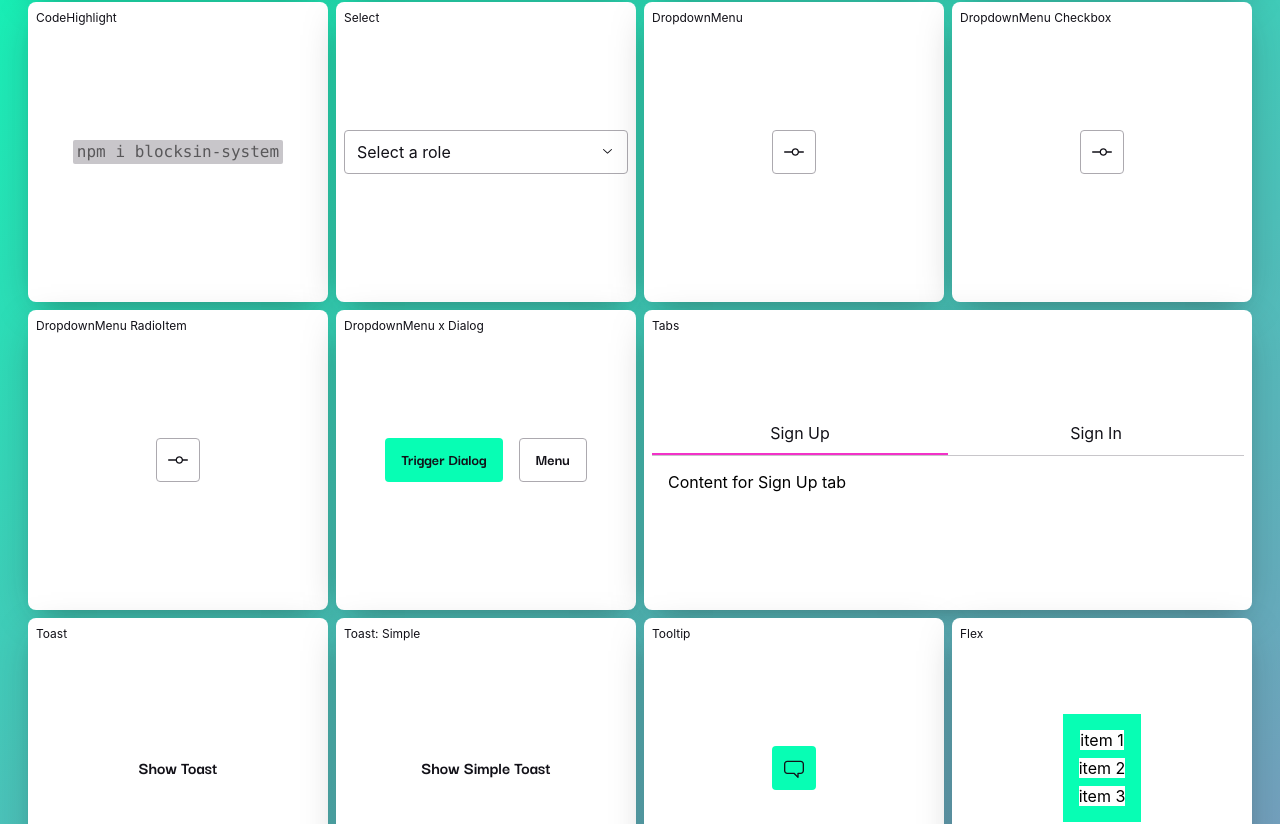
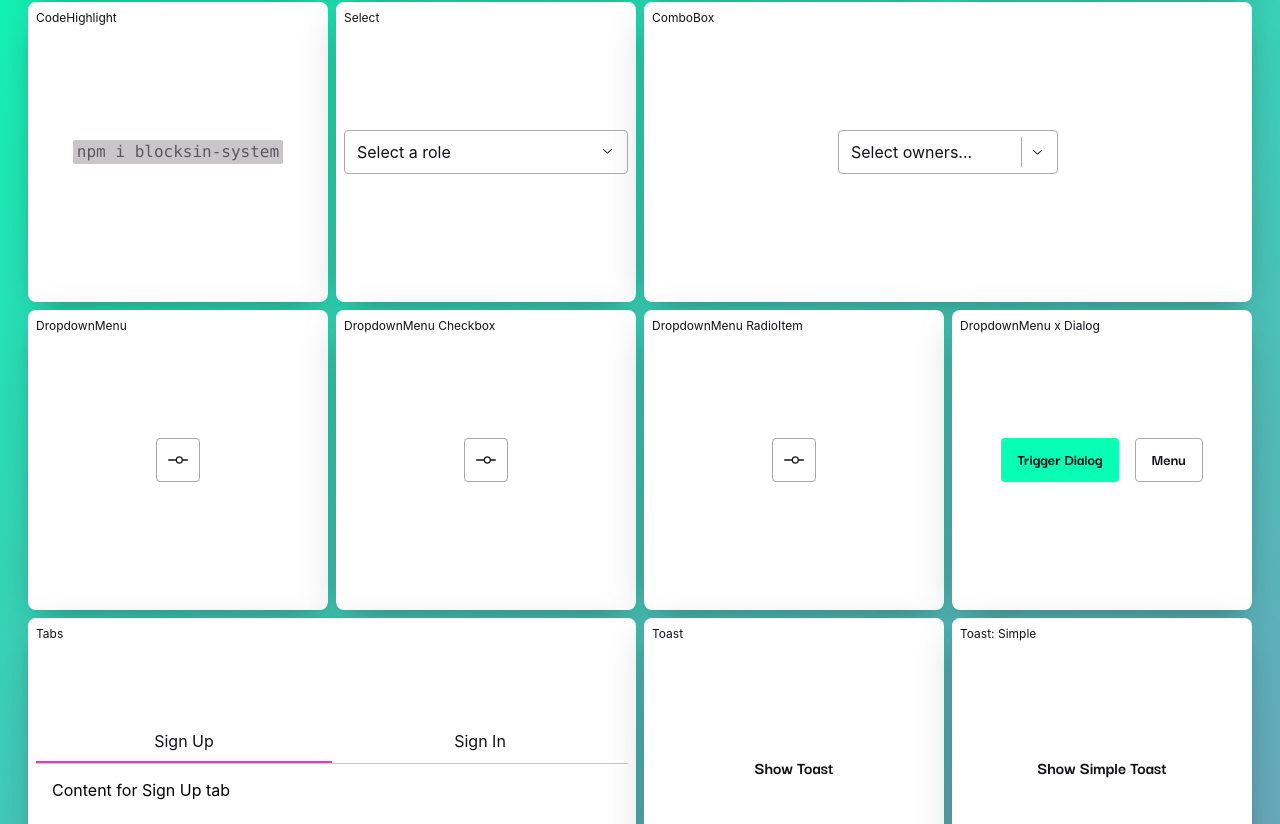
Before and after one commit to sebastiangrochocki/components-playground, a React (Create React App) app: page / in a window 1280 px wide. Shown: the part 1254-2078 px from the top of the page. Built offline with nearby package versions, Linux system fonts and the light colour scheme.

Commit message:
add combobox

```diff
--- a/package.json
+++ b/package.json
@@ -17,6 +17,7 @@
     "@testing-library/jest-dom": "^5.17.0",
     "@testing-library/react": "^13.4.0",
     "@testing-library/user-event": "^13.5.0",
+    "react-select": "^5.8.0",
     "react": "^18.2.0",
     "react-dom": "^18.2.0",
     "react-scripts": "5.0.1",
--- a/src/App.js
+++ b/src/App.js
@@ -30,6 +30,7 @@ import {
   Select,
   Tabs,
   Tooltip,
+  ComboBox,
 } from "./src/index";
 import {
   Component2Icon,
@@ -181,6 +182,43 @@ function App() {
   //
   //
   //
+  // eslint-disable-next-line
+  const [usersData, setUsersData] = useState([
+    {
+      _id: "1",
+      username: "John Doe",
+      email: "john@example.com",
+      avatar: Beaver,
+    },
+    {
+      _id: "2",
+      username: "Zeb Bonk",
+      email: "jane@example.com",
+      avatar: Beaver,
+    },
+    {
+      _id: "3",
+      username: "Beaver Zoe",
+      email: "jane@example.com",
+      avatar: Beaver,
+    },
+  ]); // Mock users data
+  const [selectedOwners, setSelectedOwners] = useState([]);
+  //
+  //
+  const options = usersData.map((user) => ({
+    label: user.username,
+    value: user._id,
+    avatar: user.avatar,
+  }));
+
+  const handleChange = (selectedOptions) => {
+    setSelectedOwners(selectedOptions);
+  };
+  //
+  //
+  //
+
   return (
     <Flex customClass="Body">
       <Dialog.Root
@@ -242,7 +280,7 @@ function App() {
         <img src={Logo} className="Logo" alt="Design System" />
 
         <Heading level={2} weight="bold">
-          BlocksIn System v.1.3.3
+          BlocksIn System v.1.3.4
         </Heading>
         <Heading level={4}>React Component Library</Heading>
         <Flex
@@ -400,6 +438,18 @@ function App() {
               <Select.Item value="Brand">Brand Designer</Select.Item>
             </Select.Content>
           </Select>
+        </div>
+
+        <div className="box box2x" style={{ overflow: "visible" }}>
+          <span className="title">ComboBox</span>
+
+          <ComboBox
+            options={options}
+            value={selectedOwners}
+            onChange={handleChange}
+            placeholder="Select owners..."
+            isMulti={true}
+          />
         </div>
         <div className="box">
           <span className="title">DropdownMenu</span>
@@ -565,7 +615,7 @@ function App() {
           />
         </div>
 
-        <div className="box">
+        <div className="box box2x">
           <span className="title">Tooltip</span>
           <Tooltip delayDuration={200}>
             <Tooltip.Trigger asChild>
@@ -754,7 +804,7 @@ function App() {
           <Tag text="Demo" variant="Demo" />
           <Tag text="Default" />
         </div>
-        <div className="box">
+        <div className="box box2x">
           <span className="title">TextArea</span>
 
           <TextArea
--- /dev/null
+++ b/src/src/ComboBox.js
@@ -0,0 +1,75 @@
+import React, { forwardRef } from "react";
+import Select, { components } from "react-select";
+import {
+  ChevronDownIcon,
+  ChevronUpIcon,
+  Cross2Icon,
+} from "@radix-ui/react-icons";
+import "./radix-styles/ComboBox.scss";
+
+const ComboBox = forwardRef(
+  ({ options, value, onChange, placeholder, isMulti, fluid }, ref) => {
+    const CustomDropdownIndicator = (props) => (
+      <components.DropdownIndicator {...props}>
+        {props.selectProps.menuIsOpen ? <ChevronUpIcon /> : <ChevronDownIcon />}
+      </components.DropdownIndicator>
+    );
+
+    const CustomMultiValueRemove = (props) => (
+      <components.MultiValueRemove {...props}>
+        <Cross2Icon />
+      </components.MultiValueRemove>
+    );
+
+    const CustomClearIndicator = (props) => (
+      <components.ClearIndicator {...props}>
+        <Cross2Icon />
+      </components.ClearIndicator>
+    );
+
+    const CustomOption = (props) => (
+      <components.Option {...props}>
+        {props.data.avatar && (
+          <div className="SelectAvatar">
+            <img src={props.data.avatar} alt="" />
+          </div>
+        )}
+        {props.children}
+      </components.Option>
+    );
+
+    const CustomMultiValueLabel = (props) => (
+      <components.MultiValueLabel {...props}>
+        {props.data.avatar && (
+          <div className="SelectAvatar">
+            <img src={props.data.avatar} alt="" />
+          </div>
+        )}
+        {props.children}
+      </components.MultiValueLabel>
+    );
+
+    return (
+      <Select
+        isMulti={isMulti}
+        fluid={fluid}
+        options={options}
+        value={value}
+        onChange={onChange}
+        placeholder={placeholder}
+        classNamePrefix="ComboBoxTrigger"
+        className={`ComboBox ${fluid ? "fluid" : ""}`}
+        components={{
+          DropdownIndicator: CustomDropdownIndicator,
+          MultiValueRemove: CustomMultiValueRemove,
+          Option: CustomOption,
+          MultiValueLabel: CustomMultiValueLabel,
+          ClearIndicator: CustomClearIndicator,
+        }}
+        ref={ref}
+      />
+    );
+  }
+);
+
+export default ComboBox;
--- a/src/src/index.js
+++ b/src/src/index.js
@@ -4,6 +4,7 @@ export { default as Badge } from "./Badge";
 export { default as Button } from "./Button";
 export { default as Checkbox } from "./Checkbox";
 export { default as CodeHighlight } from "./CodeHighlight";
+export { default as ComboBox } from "./ComboBox";
 export { default as DropdownMenu } from "./DropdownMenu";
 export { default as Flex } from "./Flex";
 export { default as Heading } from "./Heading";
--- a/src/src/radix-styles/MultiSelect.scss
+++ b/src/src/radix-styles/ComboBox.scss
@@ -1,5 +1,8 @@
-.MultiSelect {
-  .MultiSelectTrigger__control {
+.ComboBox {
+  &.fluid {
+    width: 100%;
+  }
+  .ComboBoxTrigger__control {
     min-height: 44px;
     min-width: 220px;
     border: 1px solid var(--border-neutral);
@@ -16,12 +19,12 @@
     background-color: var(--background-neutral-container);
     box-sizing: border-box;
   }
-  .MultiSelectTrigger__value-container {
+  .ComboBoxTrigger__value-container {
     padding: 0;
     margin: 0;
     display: flex;
     gap: var(--size-50);
-    .MultiSelectTrigger__multi-value {
+    .ComboBoxTrigger__multi-value {
       margin: 0;
       padding: var(--size-50);
       border-radius: var(--size-50);
@@ -36,7 +39,7 @@
         height: 24px;
         margin-left: var(--size-50);
       }
-      .MultiSelectTrigger__multi-value__remove {
+      .ComboBoxTrigger__multi-value__remove {
         width: 28px;
         height: 28px;
         border-radius: 4px;
@@ -52,7 +55,7 @@
           height: 16px;
         }
       }
-      .MultiSelectTrigger__multi-value__label {
+      .ComboBoxTrigger__multi-value__label {
         display: flex;
         flex-direction: row;
         padding: 0;
@@ -65,12 +68,12 @@
       }
     }
   }
-  .MultiSelectTrigger__placeholder {
+  .ComboBoxTrigger__placeholder {
     margin: 0;
-    color: var(--foreground-neutral-placeholder);
+    color: var(--foreground-neutral);
   }
 
-  .MultiSelectTrigger__control--is-focused {
+  .ComboBoxTrigger__control--is-focused {
     box-shadow:
       0px 0px 0px 2px var(--focus-inner),
       0px 0px 0px 6px var(--focus-outer),
@@ -80,11 +83,11 @@
     animation: none;
   }
 
-  .MultiSelectTrigger__input-container {
+  .ComboBoxTrigger__input-container {
     padding: 0;
     margin: 0;
     box-sizing: border-box;
-    .MultiSelectTrigger__input {
+    .ComboBoxTrigger__input {
       color: var(--foreground-neutral) !important;
       &:active,
       &:focus {
@@ -94,18 +97,18 @@
       }
     }
   }
-  .MultiSelectTrigger__indicators {
+  .ComboBoxTrigger__indicators {
     align-items: center;
     display: flex;
     align-items: center;
     justify-content: center;
     padding-left: var(--size-100);
     gap: var(--size-100);
-    .MultiSelectTrigger__indicator-separator {
+    .ComboBoxTrigger__indicator-separator {
       background-color: var(--border-neutral);
       margin: 4px 0;
     }
-    .MultiSelectTrigger__dropdown-indicator {
+    .ComboBoxTrigger__dropdown-indicator {
       display: flex;
       align-items: center;
       justify-content: center;
@@ -119,7 +122,7 @@
         color: var(--foreground-neutral);
       }
     }
-    .MultiSelectTrigger__clear-indicator {
+    .ComboBoxTrigger__clear-indicator {
       width: 36px;
       height: 36px;
       border-radius: 4px;
@@ -146,7 +149,7 @@
   }
 }
 
-.MultiSelectTrigger__menu {
+.ComboBoxTrigger__menu {
   overflow: hidden;
   border-radius: 4px !important;
   z-index: 9 !important;
@@ -157,12 +160,12 @@
   flex-direction: column;
   background-color: var(--background-neutral-container) !important;
 
-  .MultiSelectTrigger__menu-list {
+  .ComboBoxTrigger__menu-list {
     gap: var(--size-50);
     display: flex;
     flex-direction: column;
 
-    .MultiSelectTrigger__option {
+    .ComboBoxTrigger__option {
       font-size: 16px;
       line-height: 1;
       color: var(--foreground-neutral);
@@ -173,7 +176,15 @@
       padding: 0 var(--size-400) 0 var(--size-300);
       position: relative;
       user-select: none;
-      &.MultiSelectTrigger__option--is-focused {
+      &.ComboBoxTrigger__option--is-selected {
+        background-color: var(--background-neutral-hover);
+        color: var(--foreground-neutral);
+        .OptionEmail {
+          color: var(--foreground-neutral-subtle);
+        }
+      }
+
+      &.ComboBoxTrigger__option--is-focused {
         background-color: var(--background-primary);
         color: var(--black);
         .OptionEmail {
--- a/src/src/shared-styles.scss
+++ b/src/src/shared-styles.scss
@@ -5,5 +5,4 @@
 @import "./radix-styles/NavigationMenu.scss";
 @import "./radix-styles/Popover.scss";
 @import "./radix-styles/Calendar.scss";
-@import "./radix-styles/MultiSelect.scss";
 @import "./radix-styles/Dialog.scss";
```
Also changed, not shown: 1 other file (tests, documents, lock files or other folders).
